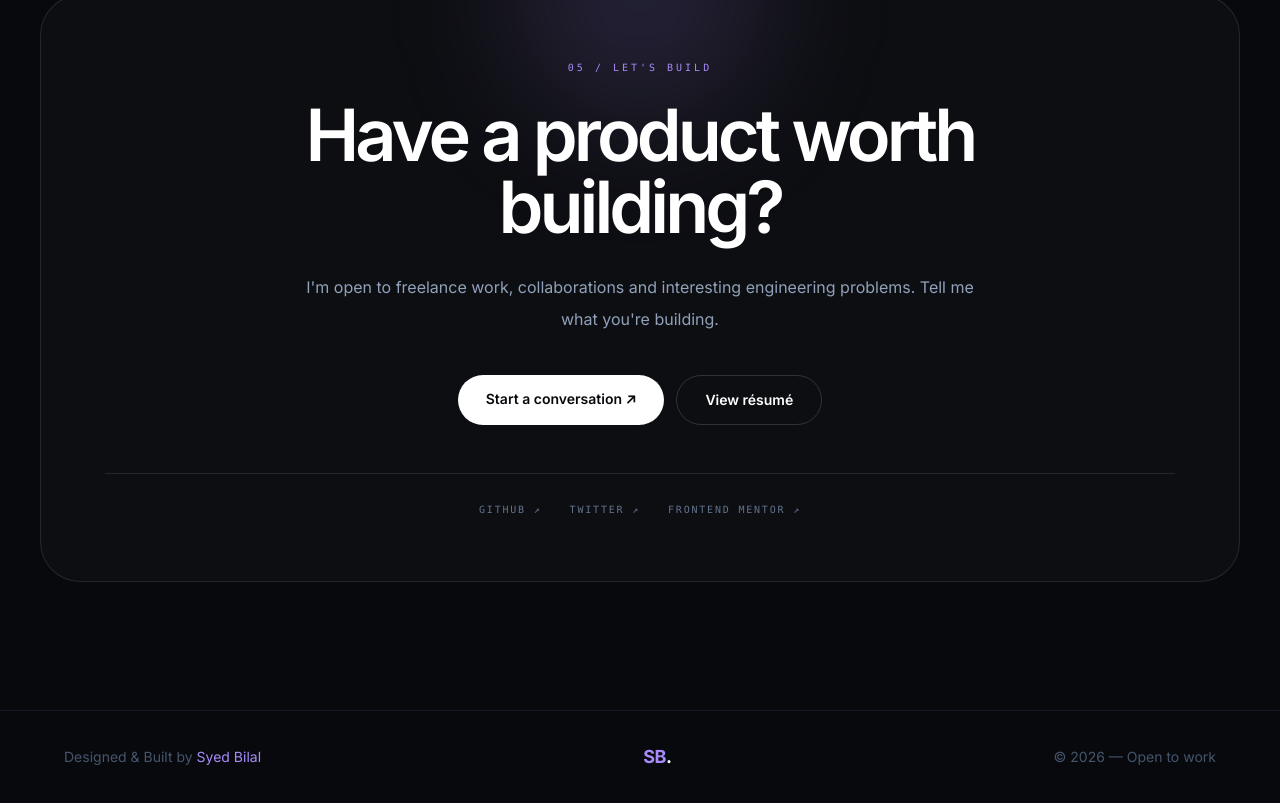
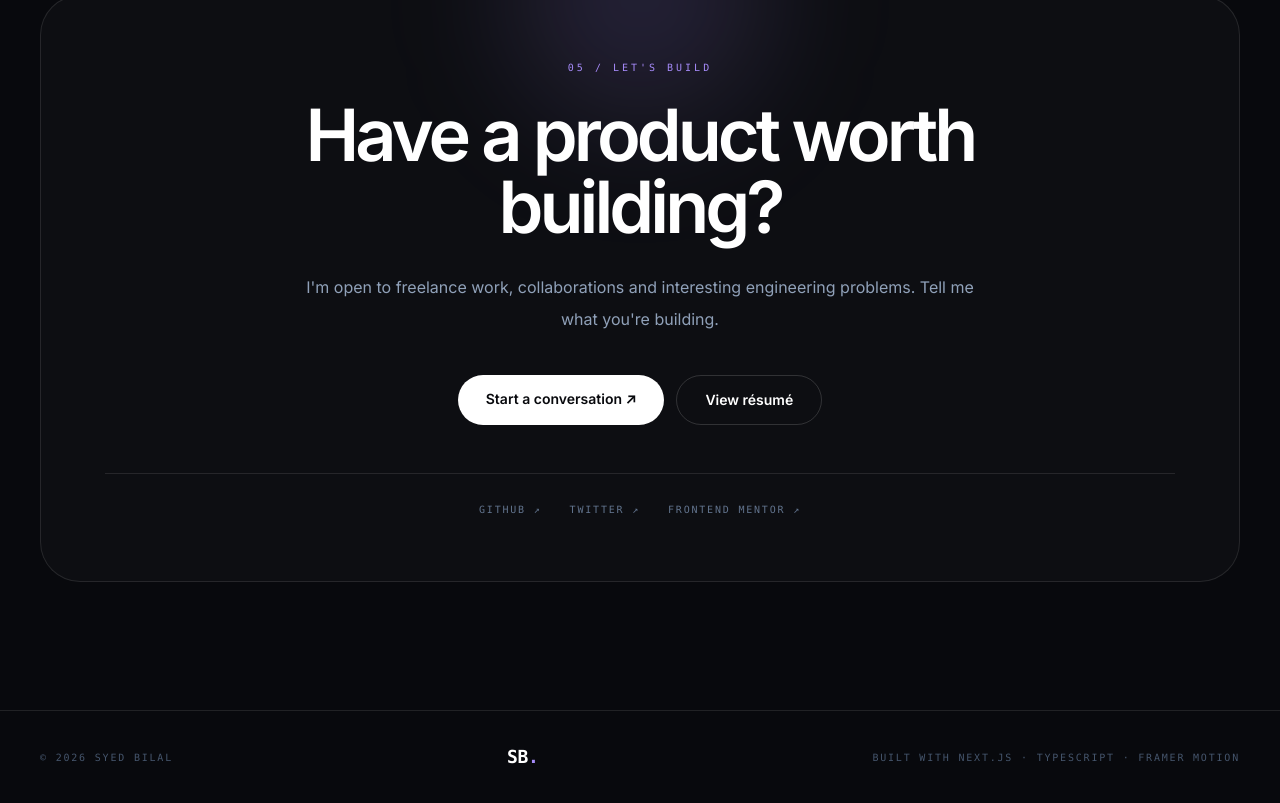
Before and after one commit to iamsyedbilal/portfolio, a Next.js app: page / in a window 1280 px wide. Shown: the part 5475-6278 px from the top of the page. Built offline with nearby package versions, Linux system fonts and the light colour scheme.

Commit message:
redesign: simplify footer into branded signature

```diff
--- a/components/Footer.tsx
+++ b/components/Footer.tsx
@@ -4,27 +4,11 @@ import { motion } from "framer-motion";
 
 export default function Footer() {
   return (
-    <motion.footer
-      initial={{ opacity: 0 }}
-      whileInView={{ opacity: 1 }}
-      viewport={{ once: true }}
-      transition={{ duration: 0.5 }}
-      className="border-t border-[#a78bfa]/10 py-8 px-6 md:px-10">
-      <div className="max-w-6xl mx-auto flex flex-col sm:flex-row items-center justify-between gap-4">
-        {/* Left */}
-        <p className="text-slate-600 text-sm">
-          Designed & Built by <span className="text-[#a78bfa]">Syed Bilal</span>
-        </p>
-
-        {/* Center — Logo */}
-        <a href="#" className="text-lg font-bold text-[#a78bfa] tracking-tight">
-          SB<span className="text-white">.</span>
-        </a>
-
-        {/* Right */}
-        <p className="text-slate-600 text-sm">
-          © {new Date().getFullYear()} — Open to work
-        </p>
+    <motion.footer initial={{ opacity: 0 }} whileInView={{ opacity: 1 }} viewport={{ once: true }} transition={{ duration: 0.6 }} className="border-t border-white/10 px-6 py-8 md:px-10">
+      <div className="mx-auto flex max-w-7xl flex-col gap-4 font-mono text-[10px] uppercase tracking-[0.18em] text-slate-600 sm:flex-row sm:items-center sm:justify-between">
+        <p>© {new Date().getFullYear()} Syed Bilal</p>
+        <a href="#" className="text-lg font-semibold tracking-tight text-white">SB<span className="text-[#a78bfa]">.</span></a>
+        <p>Built with Next.js · TypeScript · Framer Motion</p>
       </div>
     </motion.footer>
   );
```
